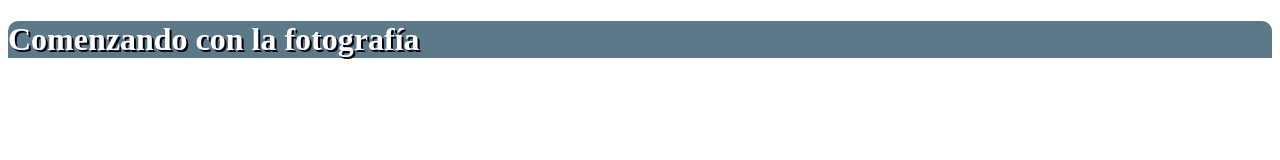
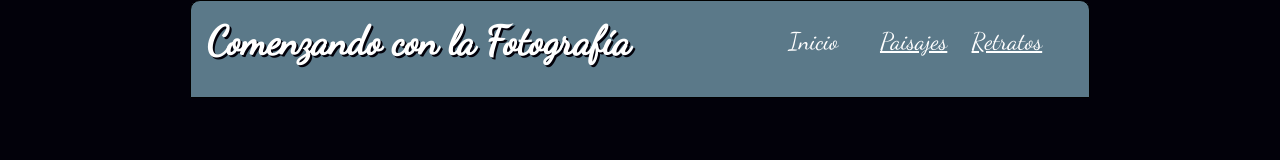
Before and after one commit to LucasGastonGuzman/ProyectoFinal, a plain HTML site: page index.html in a window 1280 px wide. Drawn offline with Linux system fonts and the light colour scheme.

Commit message:
lista la cabecera

```diff
--- a/css/estilos.css
+++ b/css/estilos.css
@@ -1,9 +1,59 @@
+*{
+	font-family: 'Dancing Script', cursive;
+	margin: 0;
+	padding: 0;
+}
+
+body{
+	background:#02010a;
+}
+
 header{
+	height: 12vh;
+	border:1px solid black;
 	background:#5b7989;
 	border-radius: 10px 10px 0 0;
+
 }
 header h1{
+	display: inline-flex;
 	text-align: left;
 	color:white;
 	text-shadow: 2px 2px #02010a;
+	font-size: 2.5em;
+	vertical-align: center;
+
+	margin-top: 2vh;
+	margin-left: 2vh;
 }
+
+#menu{
+	display:inline-flex;
+	float: right;
+	width: 275px;
+	height: 50px;
+	margin-top: 2vh;
+	margin-right: 2vw;
+
+
+}
+
+#menu a{
+	width: 33.3%;
+	color: white;
+	font-size: 1.5em;
+	vertical-align: bottom;
+
+	padding-top: 10px;
+}
+
+a[href='#']{
+	text-decoration: none;
+}
+
+@media (min-width: 900px) {
+	#contenedor{
+		width: 900px;
+		margin: 0 auto;
+	}
+}
--- a/index.html
+++ b/index.html
@@ -4,11 +4,19 @@
 	<meta charset="utf-8">
 	<meta name="viewport" content="width=device-width,user-scalable=no">
 	<link rel="stylesheet" type="text/css" href="css/estilos.css">
+	<link href="https://fonts.googleapis.com/css?family=Dancing+Script" rel="stylesheet">
 	<title>Proyecto Final CSS responsive</title>
 </head>
 <body>
-	<header>
-		<h1>Comenzando con la fotografía</h1>
-	</header>
+	<div id="contenedor">
+		<header>
+			<h1>Comenzando con la Fotografía</h1>
+			<div id="menu">
+				<a href="#">Inicio</a>
+				<a href="paisajes.html">Paisajes</a>
+				<a href="retratos.html">Retratos</a>
+			</div>
+		</header>
+	</div>
 </body>
 </html>
```
